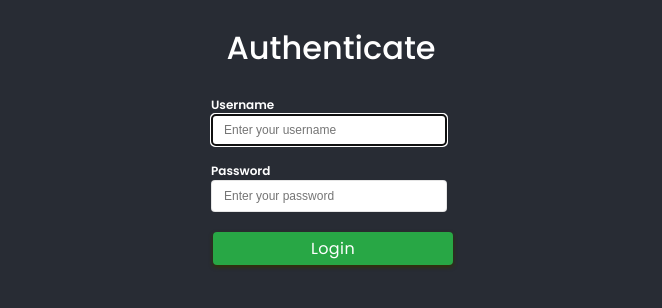
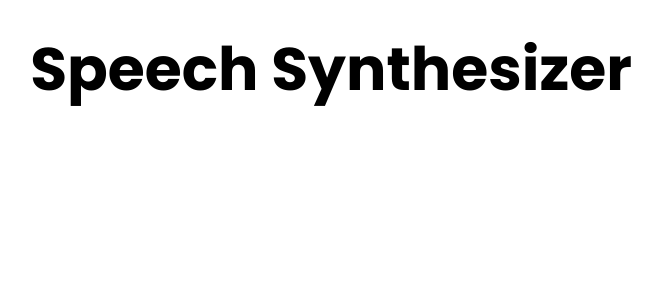
Before and after one commit to spectr-e/react-projects, a React (Vite) app: page / in a window 1280 px wide. Shown: the top 308 px of the page, without its empty margins (309-971 px from the left). Built offline with nearby package versions, Linux system fonts and the light colour scheme.

Commit message:
feat(SpeechSynthesizerApp): Generate starter code for project 29

```diff
--- a/src/App.jsx
+++ b/src/App.jsx
@@ -28,6 +28,7 @@ import {
   MortgageCalcApp,
   CourseStoreApp,
   AuthApp,
+  SpeechSynthesizerApp,
 } from './Projects'
 
 function App() {
@@ -61,7 +62,8 @@ function App() {
         {/* <ExpenseCalculatorApp /> */}
         {/* <MortgageCalcApp /> */}
         {/* <CourseStoreApp /> */}
-        <AuthApp />
+        {/* <AuthApp /> */}
+        <SpeechSynthesizerApp />
       </div>
     </div>
   )
--- a/src/Projects/27-course-store-app/CourseStoreApp.jsx
+++ b/src/Projects/27-course-store-app/CourseStoreApp.jsx
@@ -7,9 +7,6 @@ import { CourseDB, CurrenciesDB } from './db'
 
 // Importing currency context
 import { CurrencyContext } from './context'
-
-document.body.style.backgroundColor = '#282c34'
-document.body.style.color = '#fff'
 
 const CourseStoreApp = () => {
   const [currency, setCurrency] = useState(CurrenciesDB.KES)
@@ -22,7 +19,14 @@ const CourseStoreApp = () => {
 
   return (
     <CurrencyContext.Provider value={currency}>
-      <div className='container p-1'>
+      <div
+        className='container p-1'
+        style={{
+          background: '#282c34',
+          color: '#fff',
+          width: '100%',
+        }}
+      >
         {/* TODO: Add a Change Currency component here */}
         <h4 className='font-medium mb-1'>Change Currency : </h4>
         <div className='dsf'>
--- /dev/null
+++ b/src/Projects/29-speech-synthesizer-app/SpeechSynthesizerApp.jsx
@@ -0,0 +1,11 @@
+import { Title } from '../../components'
+
+const SpeechSynthesizerApp = () => {
+  return (
+    <div className='container'>
+      <Title title={'Speech Synthesizer'} classes={'title text-center'} />
+    </div>
+  )
+}
+
+export default SpeechSynthesizerApp
--- a/src/Projects/index.js
+++ b/src/Projects/index.js
@@ -28,8 +28,10 @@ import ExpenseCalculatorApp from './25-expenses-calculator-app/ExpenseCalculator
 import MortgageCalcApp from './26-mortgage-calc-app/MortgageCalcApp'
 import CourseStoreApp from './27-course-store-app/CourseStoreApp'
 import AuthApp from './28-authentication-app/AuthApp'
+import SpeechSynthesizerApp from './29-speech-synthesizer-app/SpeechSynthesizerApp'
 
 export {
+  SpeechSynthesizerApp,
   AuthApp,
   CourseStoreApp,
   MortgageCalcApp,
```
